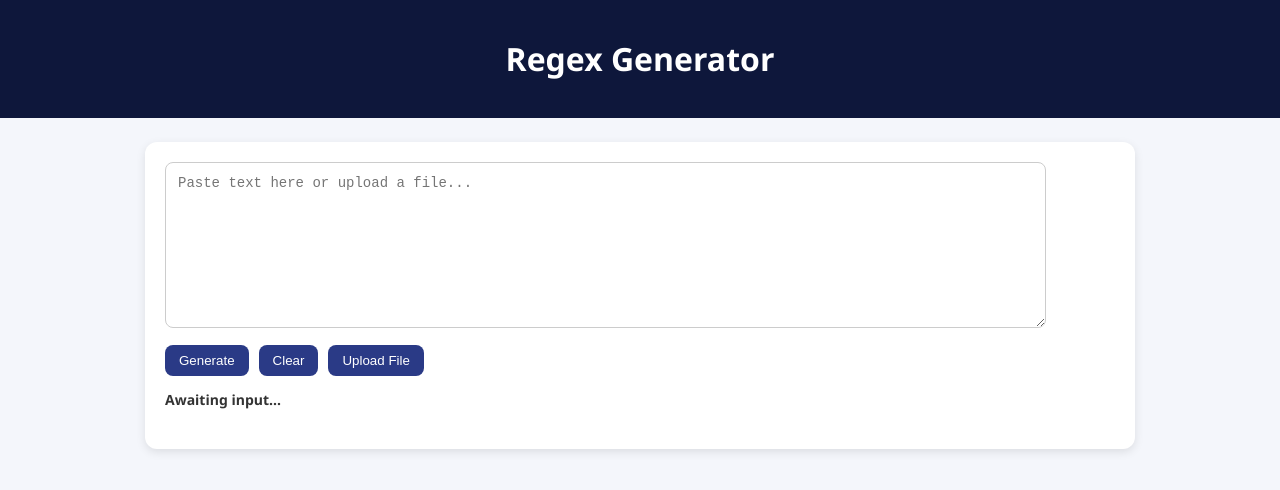
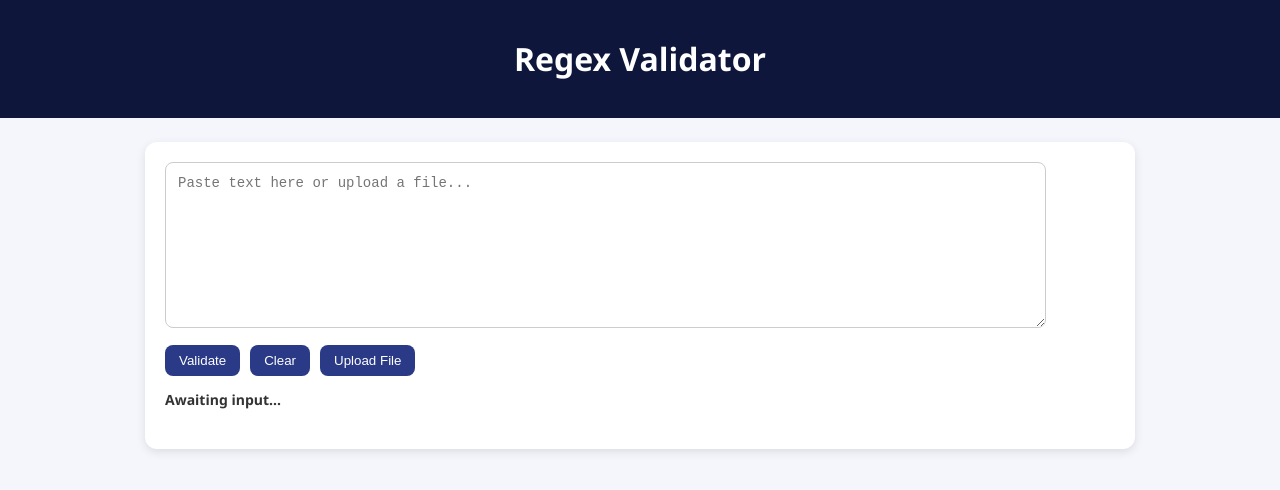
Before and after one commit to cyuzuzogermain/alu_regex-data-extraction-cyuzuzogermain, a plain HTML site: page index.html in a window 1280 px wide. Drawn offline with Linux system fonts and the light colour scheme.

Commit message:
Regex Validator

```diff
--- a/index.html
+++ b/index.html
@@ -130,13 +130,13 @@
 </head>
 <body>
   <header>
-    <h1>Regex Generator</h1>
+    <h1>Regex Validator</h1>
   </header>
 
   <div class="container">
     <textarea id="input" placeholder="Paste text here or upload a file..."></textarea>
     <div class="controls">
-      <button id="btn-extract">Generate</button>
+      <button id="btn-extract">Validate</button>
       <button id="btn-clear">Clear</button>
       <button id="btn-upload">Upload File</button>
     </div>
```
